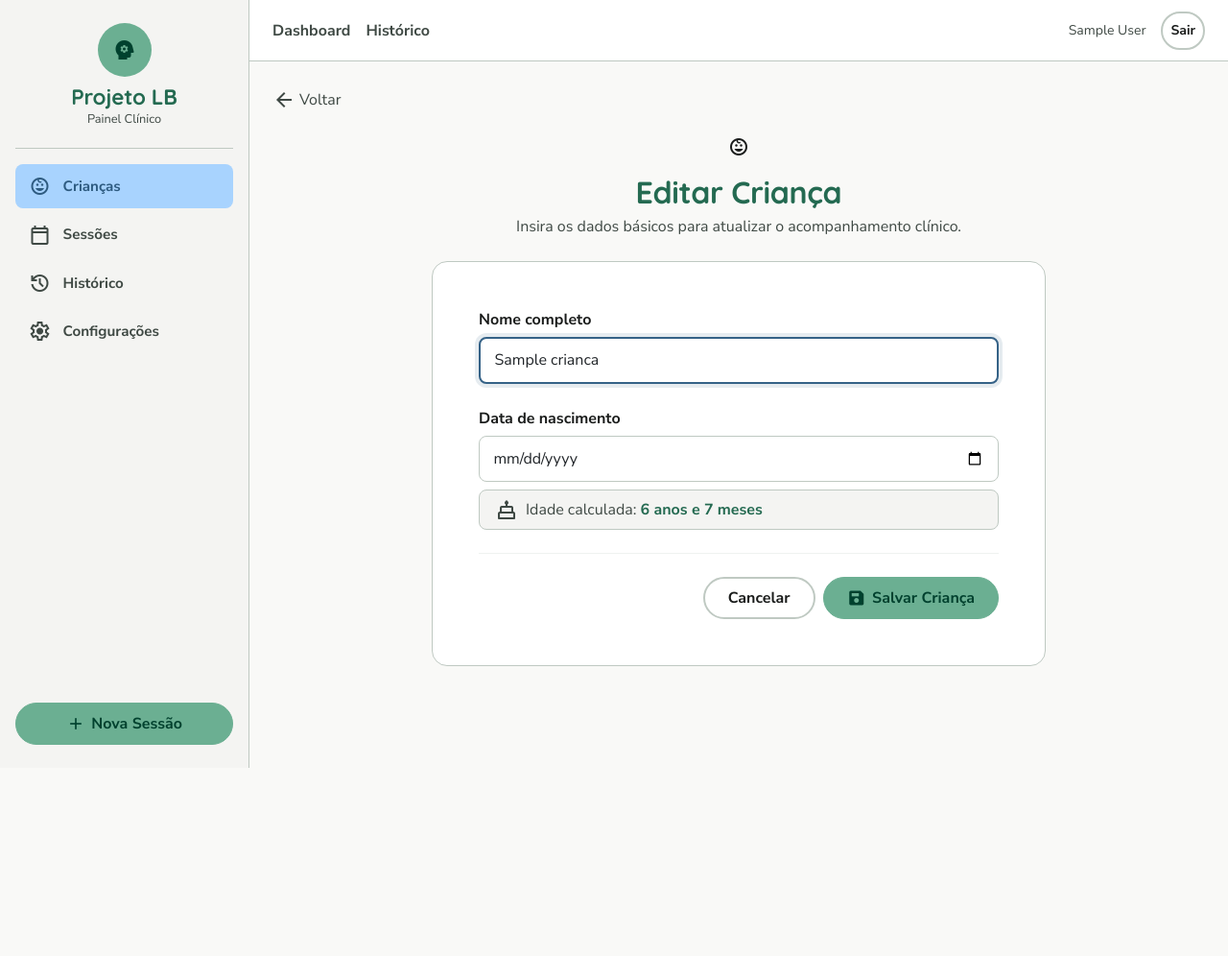
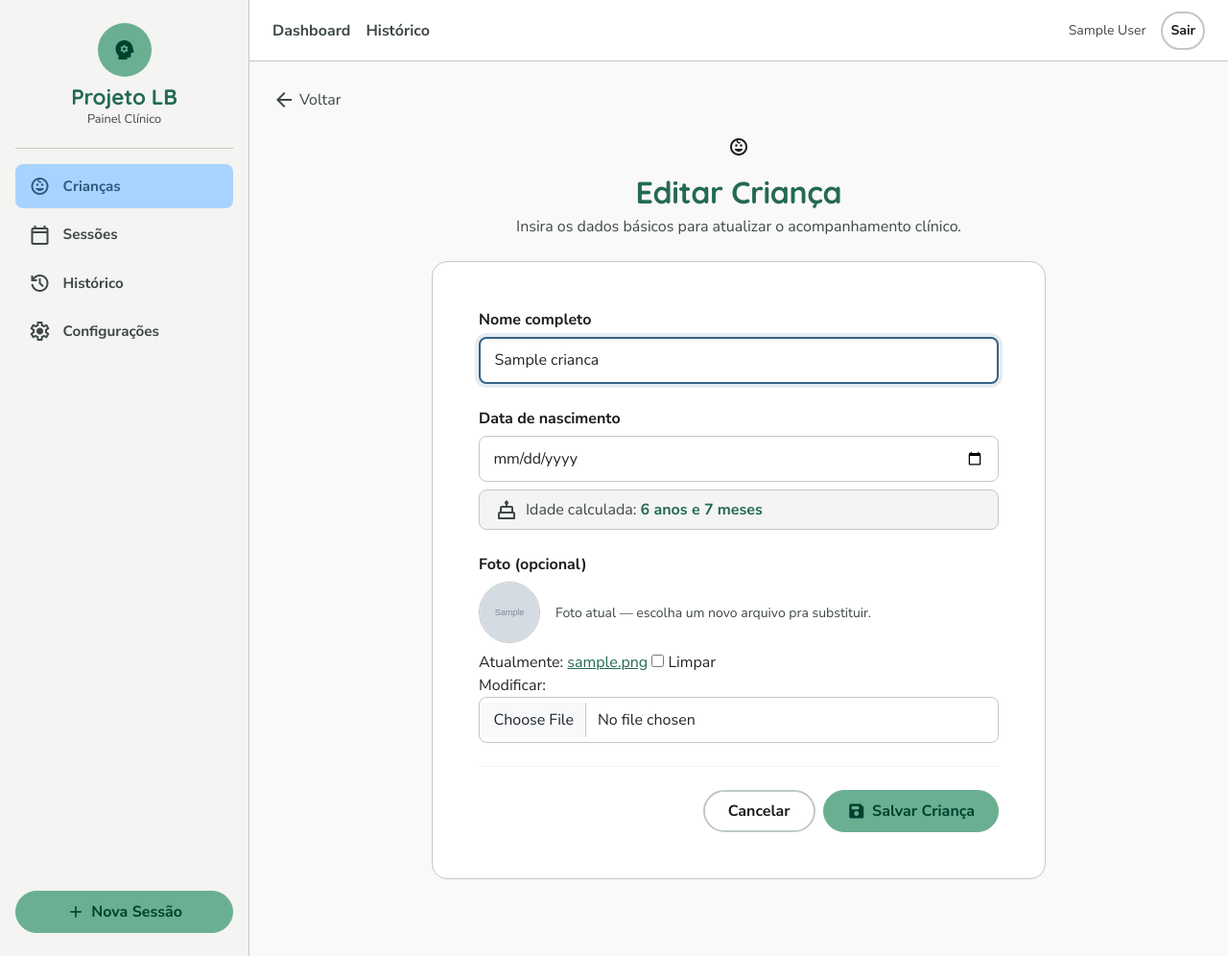
Before and after one commit to Danithan/Projeto-LB, a Django app: page /criancas/1/editar/ in a window 1280 px wide. Shown: the whole page at 96% size. Before the commit the page ends 800 px from the top, so only its background shows below. Run offline with Django 5.2, Linux system fonts and the light colour scheme; a user stored in the database is signed in; tables that the repository leaves empty hold one stand-in row (values such as "Sample post"); grey boxes marked "Sample" are stand-in pictures.

Commit message:
Adiciona upload de foto da criança e infra pra logo (#34)
Campo Crianca.foto (ImageField), com upload funcional no formulário
de cadastro/edição (enctype multipart + request.FILES) e exibição no
lugar do avatar de inicial nas telas de dashboard, escolher sessão e
histórico. Adiciona MEDIA_URL/MEDIA_ROOT e serving de mídia em DEBUG;
Pillow declarado no requirements.txt (já era dependência transitiva
do WeasyPrint).

Prepara a infraestrutura da logo: um context processor detecta
static/img/logo.png automaticamente e troca o ícone placeholder pela
imagem na home e na navegação, sem precisar tocar em código quando a
identidade visual for definida com a terapeuta.

Corrige de passagem o requirements.txt, que estava salvo em UTF-16.

Co-Authored-By: Claude Sonnet 5 <noreply@anthropic.com>
Claude-Session: https://claude.ai/code/session_01X4DkJ5y364dVvXDRmmtdQE

```diff
--- /dev/null
+++ b/config/context_processors.py
@@ -0,0 +1,13 @@
+from django.contrib.staticfiles import finders
+
+
+def branding(request):
+    """Disponibiliza o caminho da logo pra templates, quando definida (issue #34).
+
+    Enquanto `static/img/logo.png` não existir, os templates continuam usando
+    o ícone placeholder atual — basta soltar o arquivo depois, sem mexer em código.
+    """
+    logo_path = 'img/logo.png'
+    return {
+        'logo_static_path': logo_path if finders.find(logo_path) else None,
+    }
--- a/config/settings.py
+++ b/config/settings.py
@@ -67,6 +67,7 @@ TEMPLATES = [
                 'django.template.context_processors.request',
                 'django.contrib.auth.context_processors.auth',
                 'django.contrib.messages.context_processors.messages',
+                'config.context_processors.branding',
             ],
         },
     },
@@ -121,6 +122,11 @@ USE_TZ = True
 # https://docs.djangoproject.com/en/6.1/howto/static-files/
 
 STATIC_URL = 'static/'
+STATICFILES_DIRS = [BASE_DIR / 'static']
+
+# Media files (uploads, ex.: foto da criança)
+MEDIA_URL = 'media/'
+MEDIA_ROOT = BASE_DIR / 'media'
 
 
 # Email
--- a/config/urls.py
+++ b/config/urls.py
@@ -14,6 +14,8 @@ Including another URLconf
     1. Import the include() function: from django.urls import include, path
     2. Add a URL to urlpatterns:  path('blog/', include('blog.urls'))
 """
+from django.conf import settings
+from django.conf.urls.static import static
 from django.contrib import admin
 from django.contrib.auth import views as auth_views
 from django.urls import include, path
@@ -31,3 +33,6 @@ urlpatterns = [
     path('criancas/', include('criancas.urls')),
     path('sessoes/', include('sessoes.urls')),
 ]
+
+if settings.DEBUG:
+    urlpatterns += static(settings.MEDIA_URL, document_root=settings.MEDIA_ROOT)
--- a/criancas/forms.py
+++ b/criancas/forms.py
@@ -4,10 +4,11 @@ from .models import Crianca
 class CriancaForm(forms.ModelForm):
     class Meta:
         model = Crianca
-        fields = ['nome', 'data_nascimento']
+        fields = ['nome', 'data_nascimento', 'foto']
         labels = {
             'nome': 'Nome completo',
             'data_nascimento': 'Data de nascimento',
+            'foto': 'Foto (opcional)',
         }
         widgets = {
             'nome': forms.TextInput(attrs={
@@ -19,4 +20,8 @@ class CriancaForm(forms.ModelForm):
                 'type': 'date',
                 'class': 'form-control',
             }),
+            'foto': forms.ClearableFileInput(attrs={
+                'class': 'form-control',
+                'accept': 'image/*',
+            }),
         }
--- a/criancas/models.py
+++ b/criancas/models.py
@@ -6,6 +6,7 @@ class Crianca(models.Model):
     terapeuta = models.ForeignKey(User, on_delete=models.CASCADE, related_name="criancas", null=True, blank=True)
     nome = models.CharField(max_length=100)
     data_nascimento = models.DateField()
+    foto = models.ImageField(upload_to='criancas/', blank=True, null=True)
     criada_em = models.DateTimeField(auto_now_add=True)
     @property
     def idade(self):
--- a/criancas/templates/criancas/crianca_form.html
+++ b/criancas/templates/criancas/crianca_form.html
@@ -14,11 +14,17 @@
         <p class="text-muted mb-0">Insira os dados básicos para {% if form.instance.pk %}atualizar{% else %}iniciar{% endif %} o acompanhamento clínico.</p>
     </div>
     <div class="card card-item p-4 p-md-5">
-        <form method="POST" novalidate>
+        <form method="POST" enctype="multipart/form-data" novalidate>
             {% csrf_token %}
             {% for field in form %}
                 <div class="form-field">
                     <label for="{{ field.id_for_label }}" class="form-label">{{ field.label }}</label>
+                    {% if field.name == 'foto' and crianca.foto %}
+                        <div class="d-flex align-items-center gap-3 mb-2">
+                            <img src="{{ crianca.foto.url }}" alt="Foto de {{ crianca.nome }}" style="width:64px; height:64px; border-radius:50%; object-fit:cover; border:1px solid var(--color-border);">
+                            <span class="text-muted small">Foto atual — escolha um novo arquivo pra substituir.</span>
+                        </div>
+                    {% endif %}
                     {{ field }}
                     {% if field.name == 'data_nascimento' %}
                         <div class="d-flex align-items-center gap-2 mt-2 px-3 py-2" style="background: var(--color-surface-container-low); border: 1px solid var(--color-border); border-radius: var(--radius-control);">
--- a/criancas/templates/criancas/crianca_lista.html
+++ b/criancas/templates/criancas/crianca_lista.html
@@ -33,7 +33,11 @@
                             <span class="material-symbols-outlined" style="font-size:18px;">delete</span>
                         </a>
                     </div>
-                    <div class="avatar-circle" style="width:88px; height:88px; font-size:2rem;">{{ crianca.nome|first|upper }}</div>
+                    {% if crianca.foto %}
+                        <img src="{{ crianca.foto.url }}" alt="Foto de {{ crianca.nome }}" class="avatar-circle-img" style="width:88px; height:88px;">
+                    {% else %}
+                        <div class="avatar-circle" style="width:88px; height:88px; font-size:2rem;">{{ crianca.nome|first|upper }}</div>
+                    {% endif %}
                     <div>
                         <h5 class="mb-0">{{ crianca.nome }}</h5>
                         <span class="text-muted small">{{ crianca.idade }}</span>
--- a/criancas/views.py
+++ b/criancas/views.py
@@ -22,7 +22,7 @@ def lista_criancas(request):
 @login_required
 def criar_crianca(request):
     if request.method == 'POST':
-        form = CriancaForm(request.POST)
+        form = CriancaForm(request.POST, request.FILES)
         if form.is_valid():
             crianca = form.save(commit=False)
             crianca.terapeuta = request.user
@@ -37,7 +37,7 @@ def criar_crianca(request):
 def editar_crianca(request, pk):
     crianca = _crianca_do_terapeuta_ou_404(request, pk)
     if request.method == 'POST':
-        form = CriancaForm(request.POST, instance=crianca)
+        form = CriancaForm(request.POST, request.FILES, instance=crianca)
         if form.is_valid():
             form.save()
             return redirect('crianca_lista')
--- a/templates/base.html
+++ b/templates/base.html
@@ -1,3 +1,4 @@
+{% load static %}
 <!DOCTYPE html>
 <html lang="pt-br">
 <head>
@@ -98,6 +99,13 @@
             font-family: 'Quicksand', sans-serif;
             font-weight: 700;
             flex-shrink: 0;
+        }
+
+        .avatar-circle-img {
+            border-radius: 50%;
+            object-fit: cover;
+            flex-shrink: 0;
+            border: 1px solid var(--color-border);
         }
 
         /* Botões — pílula, alvo de toque generoso (uso em tablet) */
@@ -240,7 +248,11 @@
 <div class="app-shell">
     <aside class="app-sidebar">
         <div class="brand-block">
-            <div class="brand-icon"><span class="material-symbols-outlined icon-fill">psychology</span></div>
+            {% if logo_static_path %}
+                <img src="{% static logo_static_path %}" alt="Projeto LB" style="max-width: 56px; max-height: 56px; margin: 0 auto 0.5rem; display: block;">
+            {% else %}
+                <div class="brand-icon"><span class="material-symbols-outlined icon-fill">psychology</span></div>
+            {% endif %}
             <h1>Projeto LB</h1>
             <p>Painel Clínico</p>
         </div>
@@ -267,7 +279,11 @@
     <div class="app-main">
         <header class="app-topbar">
             <div class="brand-mobile">
-                <span class="material-symbols-outlined icon-fill" style="color:var(--color-primary);">psychology</span>
+                {% if logo_static_path %}
+                    <img src="{% static logo_static_path %}" alt="" style="max-width: 24px; max-height: 24px;">
+                {% else %}
+                    <span class="material-symbols-outlined icon-fill" style="color:var(--color-primary);">psychology</span>
+                {% endif %}
                 Projeto LB
             </div>
             <div class="desktop-links d-flex gap-3">
--- a/templates/sessoes/escolher_sessao.html
+++ b/templates/sessoes/escolher_sessao.html
@@ -5,7 +5,11 @@
 {% block conteudo %}
 <div class="card card-item p-4 mb-4 d-flex flex-column flex-md-row align-items-md-center justify-content-md-between gap-3">
     <div class="d-flex align-items-center gap-3">
-        <div class="avatar-circle" style="width:72px; height:72px; font-size:1.6rem;">{{ crianca.nome|first|upper }}</div>
+        {% if crianca.foto %}
+            <img src="{{ crianca.foto.url }}" alt="Foto de {{ crianca.nome }}" class="avatar-circle-img" style="width:72px; height:72px;">
+        {% else %}
+            <div class="avatar-circle" style="width:72px; height:72px; font-size:1.6rem;">{{ crianca.nome|first|upper }}</div>
+        {% endif %}
         <div>
             <a href="{% url 'crianca_lista' %}" class="text-muted small text-decoration-none d-inline-flex align-items-center gap-1">
                 <span class="material-symbols-outlined" style="font-size:16px;">arrow_back</span> Voltar para pacientes
--- a/templates/sessoes/historico_crianca.html
+++ b/templates/sessoes/historico_crianca.html
@@ -5,7 +5,11 @@
 {% block conteudo %}
 <div class="d-flex flex-column flex-md-row justify-content-between align-items-md-center gap-3 mb-4">
     <div class="d-flex align-items-center gap-3">
-        <div class="avatar-circle" style="width:72px; height:72px; font-size:1.6rem;">{{ crianca.nome|first|upper }}</div>
+        {% if crianca.foto %}
+            <img src="{{ crianca.foto.url }}" alt="Foto de {{ crianca.nome }}" class="avatar-circle-img" style="width:72px; height:72px;">
+        {% else %}
+            <div class="avatar-circle" style="width:72px; height:72px; font-size:1.6rem;">{{ crianca.nome|first|upper }}</div>
+        {% endif %}
         <div>
             <div class="d-flex align-items-center gap-2">
                 <h3 class="mb-0">{{ crianca.nome }}</h3>
```
Also changed, not shown: requirements.txt (+6 -6 lines), templates/home.html (+6 -1 lines), criancas/migrations/0003_crianca_foto.py (added), static/img/README.md (added).
